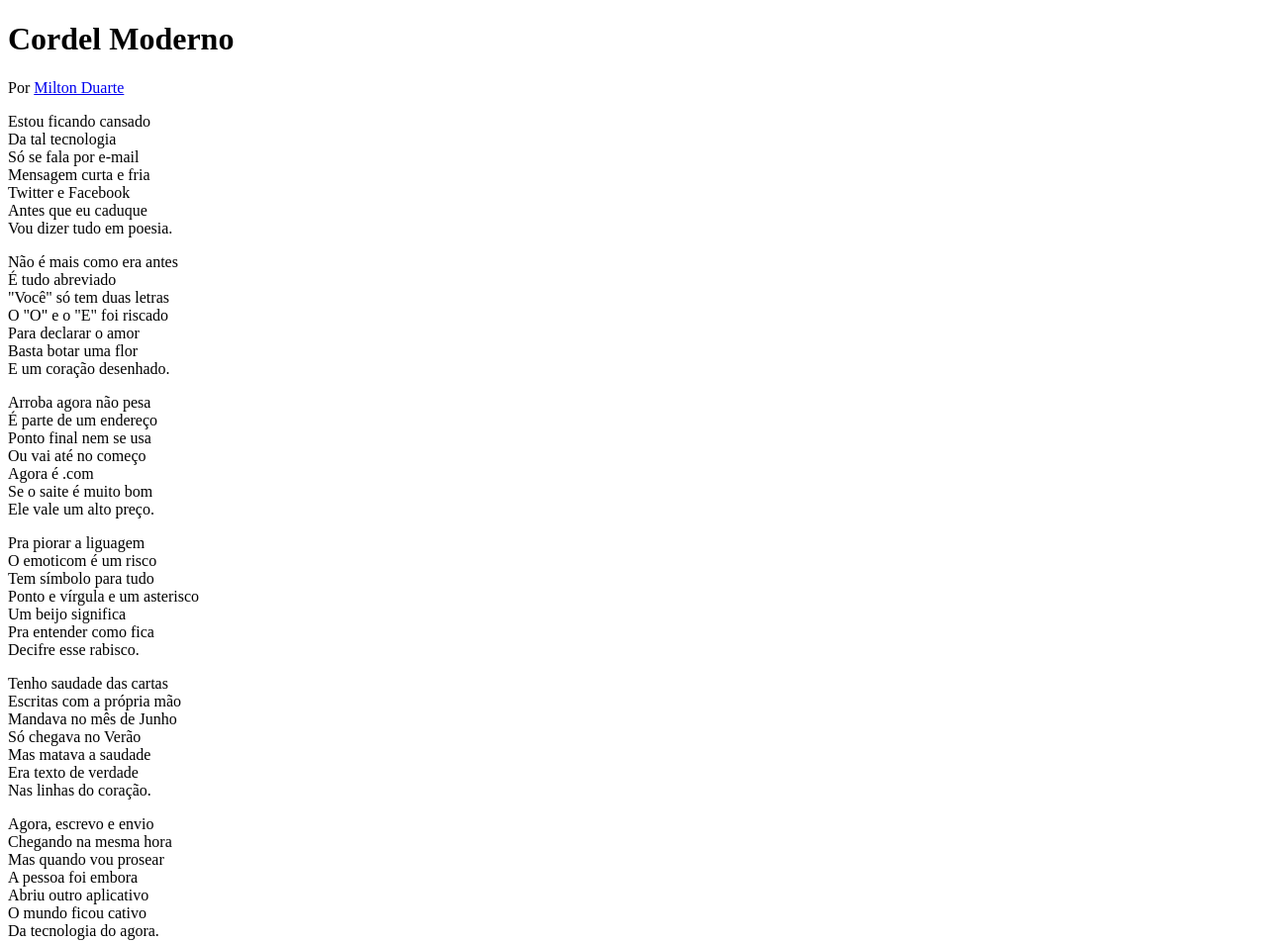
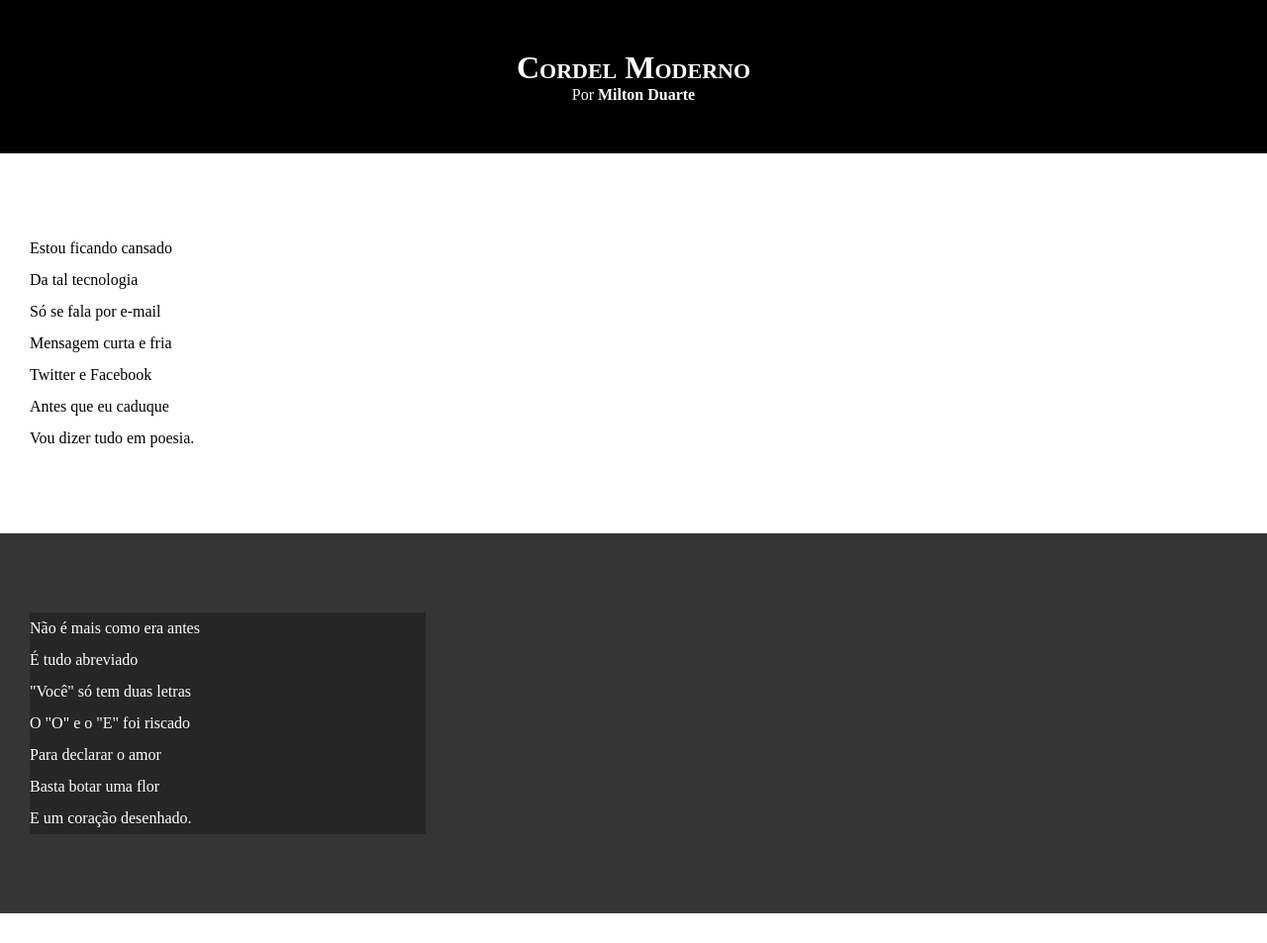
Before and after one commit to danilocoutinho/html-css, a plain HTML site: page desafios_propostos/desafio-12/index.html in a window 1280 px wide. Shown: the top 953 px of the page at 99% size. Drawn offline with Linux system fonts and the light colour scheme.

Commit message:
atualizei o css

```diff
--- a/desafios_propostos/desafio-12/estilo/style.css
+++ b/desafios_propostos/desafio-12/estilo/style.css
@@ -1 +1,65 @@
 @charset "UTF-8";
+
+* {
+    margin: 0px;
+    padding: 0px;
+}
+
+html, body {
+    height: 100vh;
+    background-color: darkgray;
+}
+
+header {
+    background-color: black;
+    color: white;
+    text-align: center;
+}
+
+header > h1 {
+    padding-top: 50px;
+    font-variant: small-caps;
+}
+
+header > p {
+    padding-bottom: 50px;
+}
+
+header a, footer a {
+    color: white;
+    text-decoration: none;
+    font-weight: bolder;
+}
+
+header a:hover, footer a:hover {
+    text-decoration: underline;
+}
+
+section {
+    padding-top: 10vh;
+    padding-bottom: 10vh;
+    line-height: 2em;
+    padding-left: 30px;
+}
+
+section.normal {
+    background-color: white;
+    color: black;
+}
+
+section.imagem {
+    background-color: rgb(53, 53, 53);
+    color: white;
+}
+
+section.imagem > p {
+    background-color: rgba(0, 0, 0, 0.277);
+    width: 400px;
+}
+
+footer {
+    background-color: black;
+    color: white;
+    padding: 10px;
+    text-align: center;
+}
--- a/desafios_propostos/desafio-12/index.html
+++ b/desafios_propostos/desafio-12/index.html
@@ -12,7 +12,7 @@
         <p>Por <a href="https://www.recantodasletras.com.br/poesias/3186743" target="_blank">Milton Duarte</a></p>
     </header>
 
-    <section>
+    <section class="normal">
         <p>
             Estou ficando cansado <br>
             Da tal tecnologia <br>
@@ -24,7 +24,7 @@
         </p>
     </section>
 
-    <section>
+    <section class="imagem">
         <p>
             Não é mais como era antes <br>
             É tudo abreviado <br>
@@ -36,7 +36,7 @@
         </p>
     </section>
 
-    <section>
+    <section class="normal">
         <p>
             Arroba agora não pesa <br>
             É parte de um endereço <br>
@@ -58,7 +58,7 @@
         </p>
     </section>
 
-    <section>
+    <section class="imagem">
         <p>
             Tenho saudade das cartas <br>
             Escritas com a própria mão <br>
@@ -70,7 +70,7 @@
         </p>
     </section>
 
-    <section>
+    <section class="normal">
         <p>
             Agora, escrevo e envio <br>
             Chegando na mesma hora <br>
```
